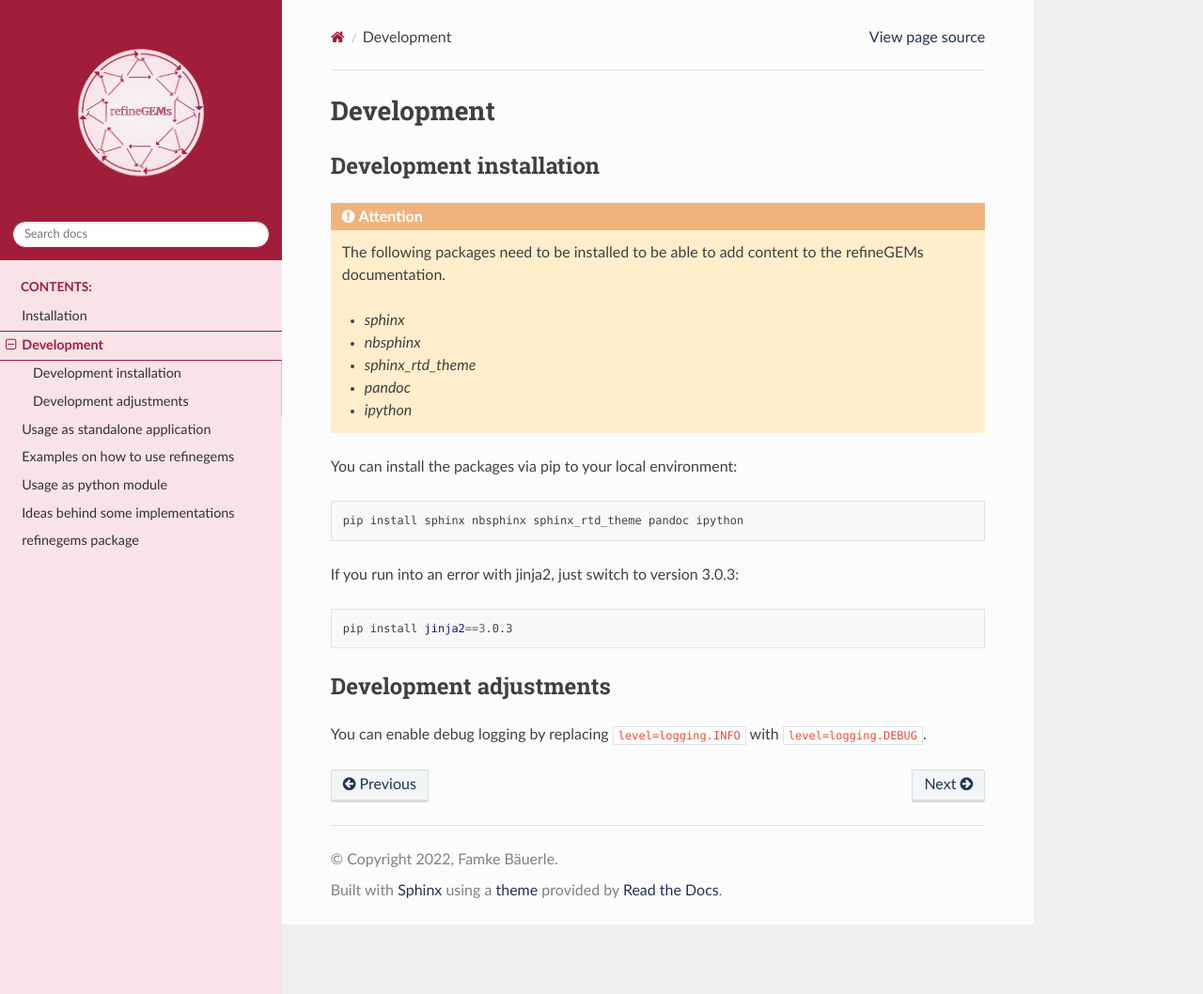
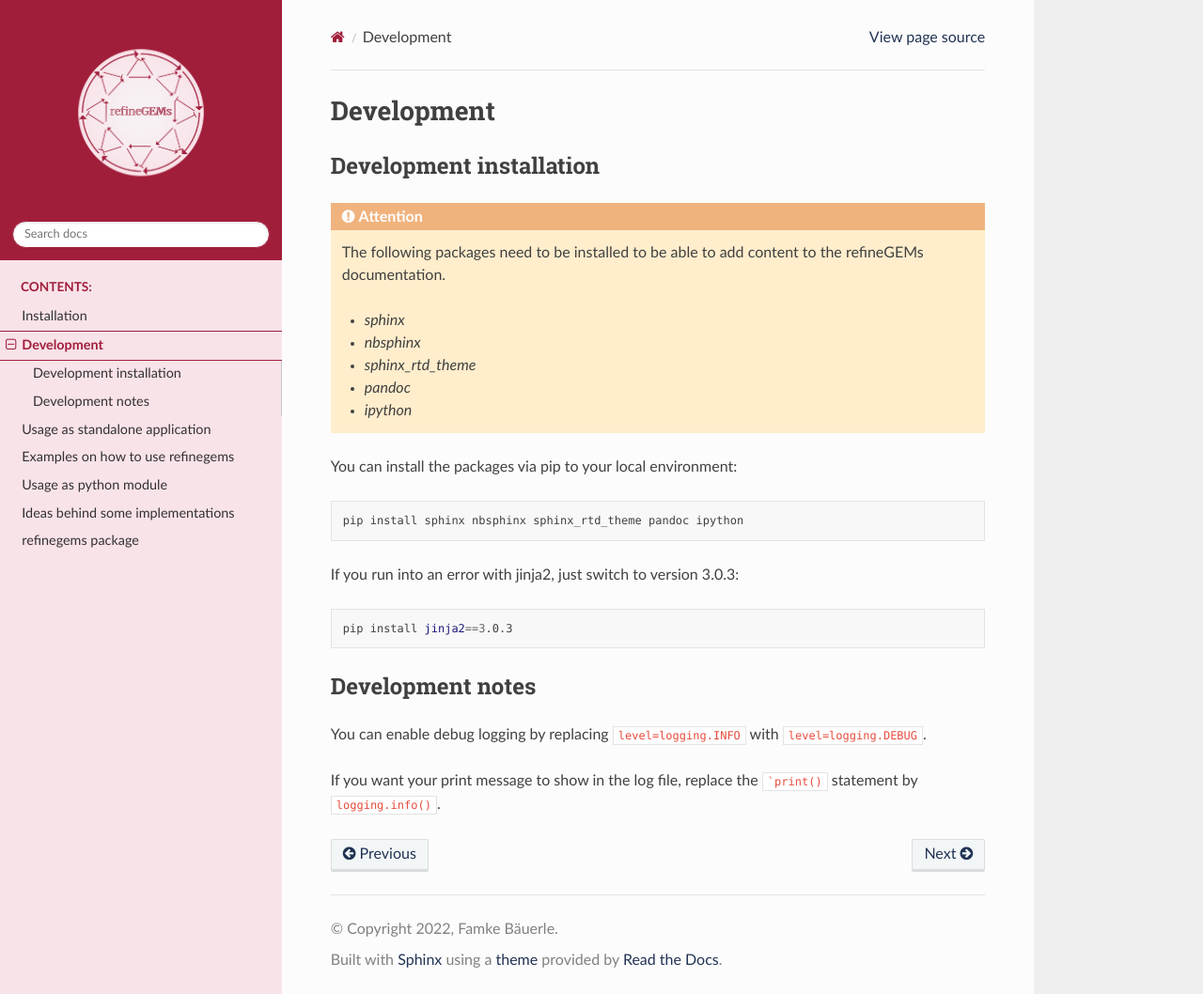
Before and after one commit to draeger-lab/refinegems, a Sphinx documentation site: the page built from docs/source/development.rst, in a window 1280 px wide and 1058 px high. Shown: the whole window at 94% size. Built offline with Sphinx 7.4.7 and the Read the Docs theme 2.0.0, drawn with Linux system fonts in a browser that asks for light colours.

Commit message:
Explain logging #57

````diff
--- a/docs/source/development.rst
+++ b/docs/source/development.rst
@@ -25,7 +25,9 @@ If you run into an error with jinja2, just switch to version 3.0.3:
 
     pip install jinja2==3.0.3
 
-Development adjustments
------------------------
+Development notes
+-----------------
 
 You can enable debug logging by replacing ``level=logging.INFO``  with ``level=logging.DEBUG``.
+
+If you want your print message to show in the log file, replace the ```print()`` statement by ``logging.info()``.
````
